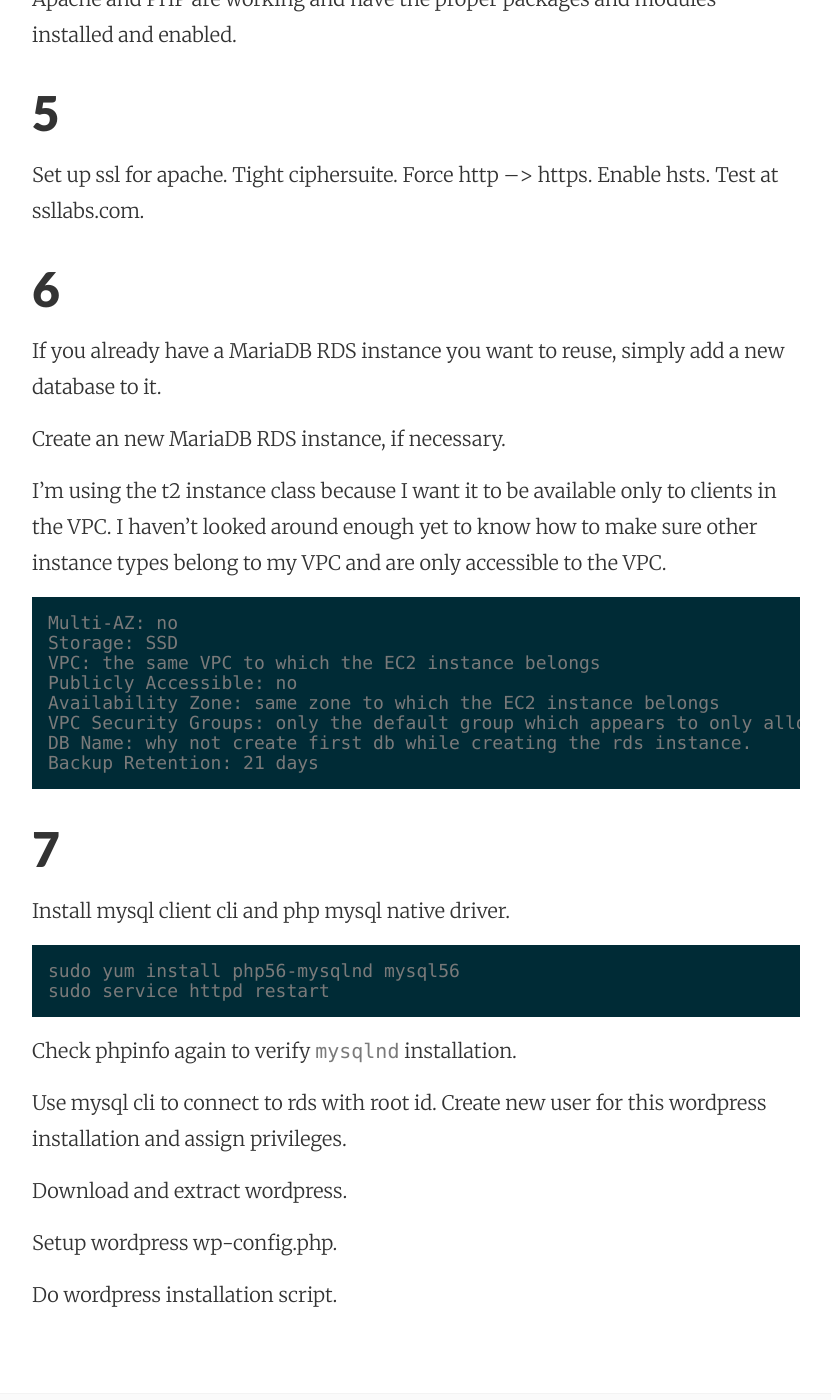
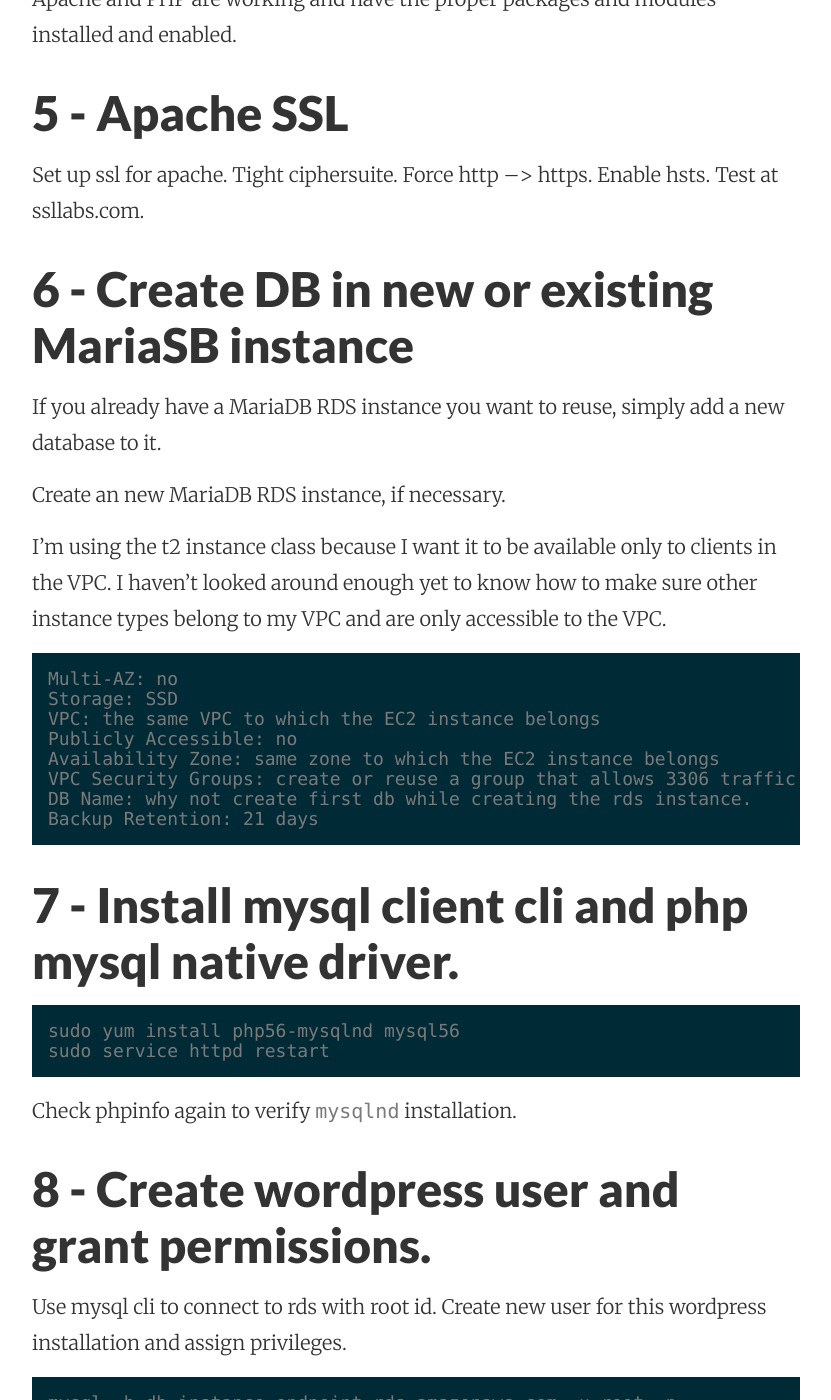
Before and after one commit to mattymaloney/mattymaloney.github.io, a Jekyll site: the page built from _posts/2016-03-24-aws-ec2-rds-linux-apache-php-wordpress-mariadb.md, in a window 1280 px wide and 1400 px high, scrolled down 2888 px. Shown: the whole window, without its empty margins (224-1055 px from the left). Built offline with Jekyll 4.4.1, drawn with Linux system fonts in a browser that asks for light colours; some of the changed text lies outside the part shown.

Commit message:
Created 2016-03-24-aws-ec2-rds-linux-apache-php-wordpress-mariadb.md

````diff
--- a/_posts/2016-03-24-aws-ec2-rds-linux-apache-php-wordpress-mariadb.md
+++ b/_posts/2016-03-24-aws-ec2-rds-linux-apache-php-wordpress-mariadb.md
@@ -24,7 +24,7 @@
 For this dev server that may temporarily contain content imported from production, I may also limit access via http and https to our office and my home ip addresses.
 
 
-## 2
+## 2 - Install services and
 
 Run updates and install apache/php as well as the php mysql native driver and the mysql client cli. Start httpd and set it to start automatically when the server boots.
 
@@ -38,7 +38,7 @@
 At this point, we should be able to see the server's default apache "noindex" page over http using the public dns hostname shown in the ECs Management Console.
 
 
-## 3
+## 3 - Set DocumentRoot permissions
 
 Set file permissions on the `/var/www` folder to allow the `ec2-user` and `apache` users to access and change the content.
 
@@ -69,7 +69,7 @@
 sudo service httpd restart
 ```
 
-## 4
+## 4 - Test Apache/PHP
 
 Test and inspect the Apache/PHP installation.
 
@@ -80,7 +80,7 @@
 Then, in web browser, go to http://public.dns.hostname/pi.php to verify that Apache and PHP are working and have the proper packages and modules installed and enabled.
 
 
-## 5
+## 5 - Apache SSL
 
 Set up ssl for apache.
 Tight ciphersuite.
@@ -89,7 +89,7 @@
 Test at ssllabs.com.
 
 
-## 6
+## 6 - Create DB in new or existing MariaSB instance
 
 If you already have a MariaDB RDS instance you want to reuse, simply add a new database to it.
 
@@ -103,15 +103,13 @@
 VPC: the same VPC to which the EC2 instance belongs
 Publicly Accessible: no
 Availability Zone: same zone to which the EC2 instance belongs
-VPC Security Groups: only the default group which appears to only allow incoming traffic from itself.
+VPC Security Groups: create or reuse a group that allows 3306 traffic from your VPC private network.
 DB Name: why not create first db while creating the rds instance.
 Backup Retention: 21 days
 ```
 
 
-## 7
-
-Install mysql client cli and php mysql native driver.
+## 7 - Install mysql client cli and php mysql native driver.
 
 ```
 sudo yum install php56-mysqlnd mysql56
@@ -120,7 +118,16 @@
 
 Check phpinfo again to verify `mysqlnd` installation.
 
+## 8 - Create wordpress user and grant permissions.
+
 Use mysql cli to connect to rds with root id. Create new user for this wordpress installation and assign privileges.
+
+```
+mysql -h db.instance.endpoint.rds.amazonaws.com -u root -p
+```
+
+
+## 9 - Install WordPress
 
 Download and extract wordpress.
 
````
